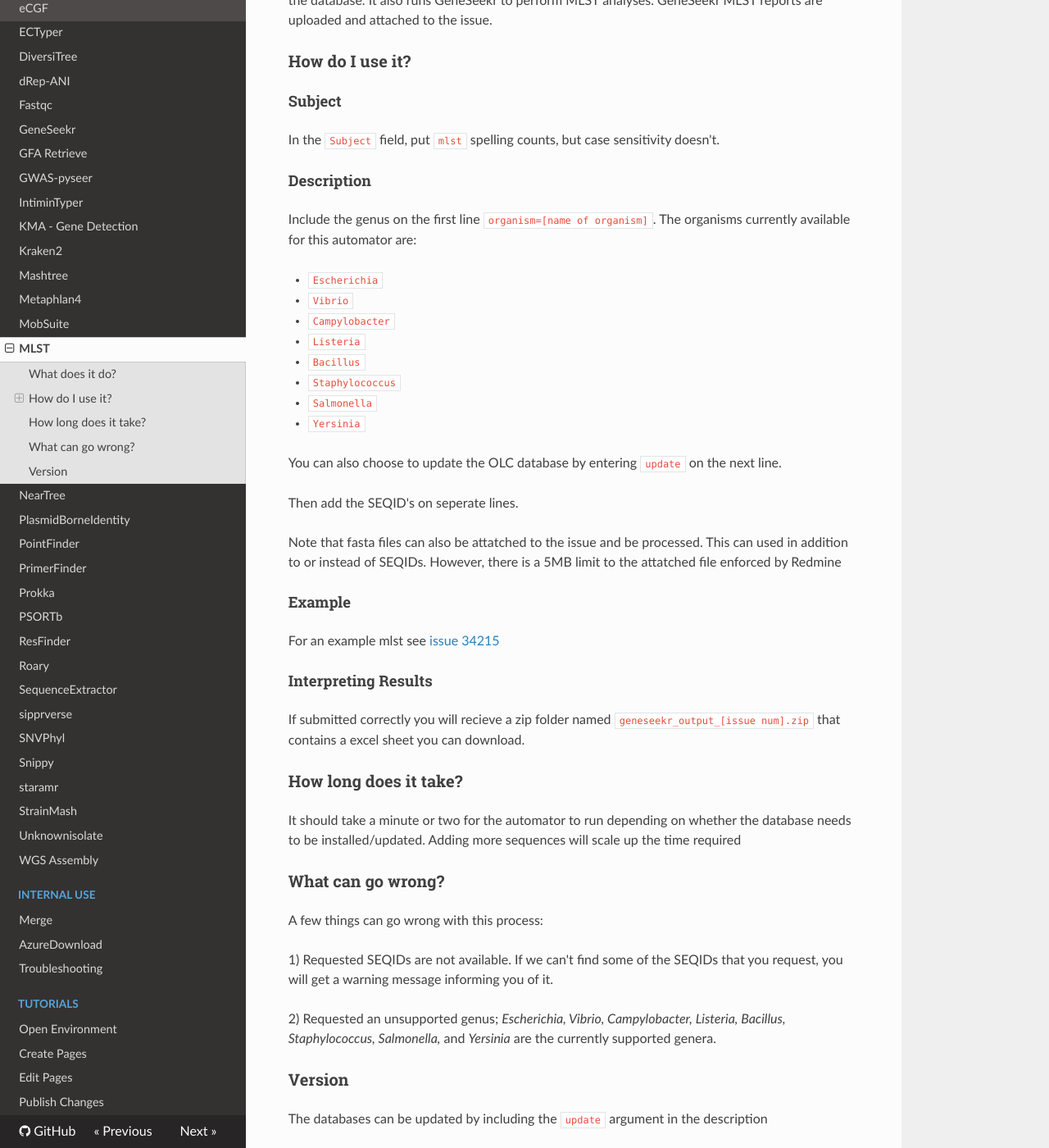
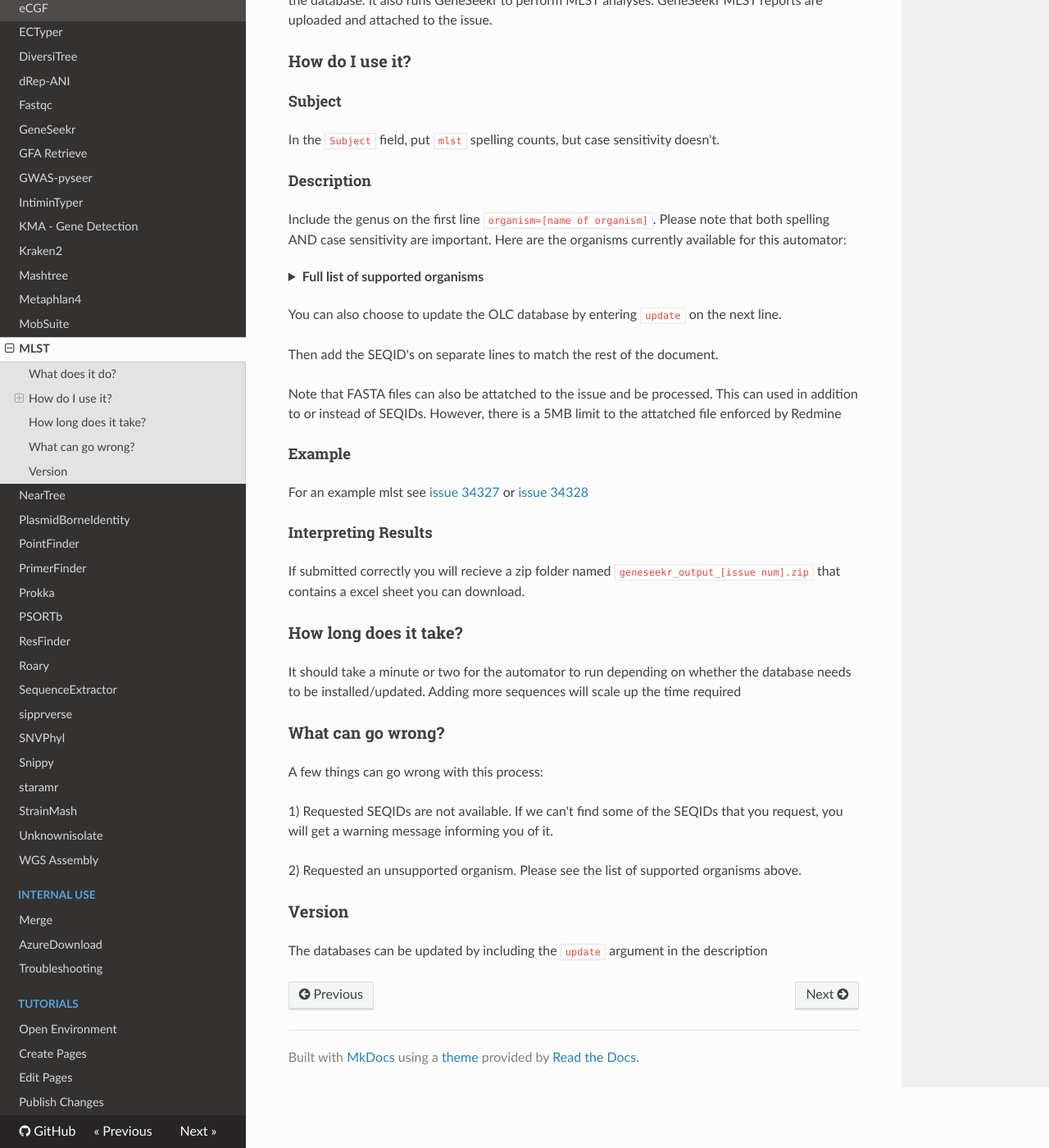
Before and after one commit to OLC-Bioinformatics/redmine-docs, an MkDocs documentation site: the page built from docs/analysis/mlst.md, in a window 1280 px wide and 1400 px high, scrolled down 269 px. Shown: the whole window at 82% size. Built offline with MkDocs 1.6.1, drawn with Linux system fonts in a browser that asks for light colours; nearby versions of some CDN libraries; some of the changed lines change nothing that is shown.

Commit message:
added the rest of links on index page and updated list supported organisms for mlst automator

```diff
--- a/docs/analysis/mlst.md
+++ b/docs/analysis/mlst.md
@@ -12,26 +12,177 @@
 
 #### Description
 
-Include the genus on the first line `organism=[name of organism]`. The organisms currently available for this automator are:
+Include the genus on the first line `organism=[name of organism]`. Please note that both spelling AND case sensitivity are important. Here are the organisms currently available for this automator:
 
-- `Escherichia`
-- `Vibrio`
-- `Campylobacter`
-- `Listeria`
-- `Bacillus`
-- `Staphylococcus`
-- `Salmonella`
-- `Yersinia`
+<details>
+  <summary><b>Full list of supported organisms</b></summary> <br>
+	<ul>
 
+<li>Achromobacter spp.</li>
+<li>Acinetobacter baumannii#1</li>
+<li>Acinetobacter baumannii#2</li>
+<li>Aeromonas spp.</li>
+<li>Aggregatibacter actinomycetemcomitans</li>
+<li>Anaplasma phagocytophilum</li>
+<li>Arcobacter spp.</li>
+<li>Aspergillus fumigatus</li>
+<li>Bacillus cereus</li>
+<li>Bacillus licheniformis</li>
+<li>Bacillus subtilis</li>
+<li>Bacteroides fragilis</li>
+<li>Bartonella bacilliformis</li>
+<li>Bartonella henselae</li>
+<li>Bartonella washoensis</li>
+<li>Bordetella spp.</li>
+<li>Borrelia spp.</li>
+<li>Brachyspira hampsonii</li>
+<li>Brachyspira hyodysenteriae</li>
+<li>Brachyspira intermedia</li>
+<li>Brachyspira pilosicoli</li>
+<li>Brachyspira spp.</li>
+<li>Brucella spp.</li>
+<li>Burkholderia cepacia complex</li>
+<li>Burkholderia pseudomallei</li>
+<li>Campylobacter concisus/curvus</li>
+<li>Campylobacter fetus</li>
+<li>Campylobacter helveticus</li>
+<li>Campylobacter hyointestinalis</li>
+<li>Campylobacter insulaenigrae</li>
+<li>Campylobacter jejuni</li>
+<li>Campylobacter lanienae</li>
+<li>Campylobacter lari</li>
+<li>Campylobacter sputorum</li>
+<li>Campylobacter upsaliensis</li>
+<li>Candida albicans</li>
+<li>Candida glabrata</li>
+<li>Candida krusei</li>
+<li>Candida tropicalis</li>
+<li>Candidatus Liberibacter solanacearum</li>
+<li>Carnobacterium maltaromaticum</li>
+<li>Chlamydiales spp.</li>
+<li>Citrobacter freundii</li>
+<li>Clonorchis sinensis</li>
+<li>Clostridioides difficile</li>
+<li>Clostridium botulinum</li>
+<li>Clostridium perfringens</li>
+<li>Clostridium septicum</li>
+<li>Corynebacterium diphtheriae</li>
+<li>Cronobacter spp.</li>
+<li>Cutibacterium acnes</li>
+<li>Dichelobacter nodosus</li>
+<li>Edwardsiella spp.</li>
+<li>Enterobacter cloacae</li>
+<li>Enterococcus faecalis</li>
+<li>Enterococcus faecium</li>
+<li>Escherichia coli#1</li>
+<li>Escherichia coli#2</li>
+<li>Flavobacterium psychrophilum</li>
+<li>Gallibacterium anatis</li>
+<li>Geotrichum spp.</li>
+<li>Glaesserella parasuis</li>
+<li>Haemophilus influenzae</li>
+<li>Helicobacter cinaedi</li>
+<li>Helicobacter pylori</li>
+<li>Helicobacter suis</li>
+<li>Kingella kingae</li>
+<li>Klebsiella aerogenes</li>
+<li>Klebsiella oxytoca</li>
+<li>Klebsiella pneumoniae</li>
+<li>Kudoa septempunctata</li>
+<li>Lactobacillus salivarius</li>
+<li>Lactococcus lactis bacteriophage</li>
+<li>Leptospira spp.</li>
+<li>Leptospira spp.#2</li>
+<li>Leptospira spp.#3</li>
+<li>Listeria monocytogenes</li>
+<li>Macrococcus canis</li>
+<li>Macrococcus caseolyticus</li>
+<li>Mammaliicoccus sciuri</li>
+<li>Mannheimia haemolytica</li>
+<li>Melissococcus plutonius</li>
+<li>Moraxella catarrhalis</li>
+<li>Mycobacteria spp.</li>
+<li>Mycobacteroides abscessus</li>
+<li>Mycoplasma agalactiae</li>
+<li>Mycoplasma anserisalpingitidis</li>
+<li>Mycoplasma bovis</li>
+<li>Mycoplasma flocculare</li>
+<li>Mycoplasma gallisepticum#1</li>
+<li>Mycoplasma gallisepticum#2</li>
+<li>Mycoplasma hominis</li>
+<li>Mycoplasma hyopneumoniae</li>
+<li>Mycoplasma hyorhinis</li>
+<li>Mycoplasma iowae</li>
+<li>Mycoplasma pneumoniae</li>
+<li>Mycoplasma synoviae</li>
+<li>Neisseria spp.</li>
+<li>Orientia tsutsugamushi</li>
+<li>Ornithobacterium rhinotracheale</li>
+<li>Paenibacillus larvae</li>
+<li>Pasteurella multocida#1</li>
+<li>Pasteurella multocida#2</li>
+<li>Pediococcus pentosaceus</li>
+<li>Photobacterium damselae</li>
+<li>Piscirickettsia salmonis</li>
+<li>Porphyromonas gingivalis</li>
+<li>Pseudomonas aeruginosa</li>
+<li>Pseudomonas fluorescens</li>
+<li>Pseudomonas putida</li>
+<li>Rhodococcus spp.</li>
+<li>Riemerella anatipestifer</li>
+<li>Salmonella enterica</li>
+<li>Saprolegnia parasitica</li>
+<li>Shewanella spp.</li>
+<li>Sinorhizobium spp.</li>
+<li>Staphylococcus aureus</li>
+<li>Staphylococcus chromogenes</li>
+<li>Staphylococcus epidermidis</li>
+<li>Staphylococcus haemolyticus</li>
+<li>Staphylococcus hominis</li>
+<li>Staphylococcus lugdunensis</li>
+<li>Staphylococcus pseudintermedius</li>
+<li>Stenotrophomonas maltophilia</li>
+<li>Streptococcus agalactiae</li>
+<li>Streptococcus bovis/equinus complex (SBSEC)</li>
+<li>Streptococcus canis</li>
+<li>Streptococcus dysgalactiae equisimilis</li>
+<li>Streptococcus gallolyticus</li>
+<li>Streptococcus oralis</li>
+<li>Streptococcus pneumoniae</li>
+<li>Streptococcus pyogenes</li>
+<li>Streptococcus suis</li>
+<li>Streptococcus thermophilus</li>
+<li>Streptococcus thermophilus#2</li>
+<li>Streptococcus uberis</li>
+<li>Streptococcus zooepidemicus</li>
+<li>Streptomyces spp</li>
+<li>Taylorella spp.</li>
+<li>Tenacibaculum spp.</li>
+<li>Treponema pallidum</li>
+<li>Trichomonas vaginalis</li>
+<li>Ureaplasma spp.</li>
+<li>Vibrio cholerae</li>
+<li>Vibrio cholerae#2</li>
+<li>Vibrio parahaemolyticus</li>
+<li>Vibrio spp.</li>
+<li>Vibrio tapetis</li>
+<li>Vibrio vulnificus</li>
+<li>Wolbachia</li>
+<li>Xylella fastidiosa</li>
+<li>Yersinia pseudotuberculosis</li>
+<li>Yersinia ruckeri</li>
+	</ul>
+</details>
+<br>
 You can also choose to update the OLC database by entering `update` on the next line.
 
-Then add the SEQID's on seperate lines.
+Then add the SEQID's on separate lines to match the rest of the document.
 
-Note that fasta files can also be attatched to the issue and be processed. This can used in addition to or instead of SEQIDs. However, there is a 5MB limit to the attatched file enforced by Redmine
+Note that FASTA files can also be attatched to the issue and be processed. This can used in addition to or instead of SEQIDs. However, there is a 5MB limit to the attatched file enforced by Redmine
 
 #### Example
 
-For an example mlst see [issue 34215](https://redmine.biodiversity.agr.gc.ca/issues/34215)
+For an example mlst see [issue 34327](https://redmine.biodiversity.agr.gc.ca/issues/34327) or [issue 34328](https://redmine.biodiversity.agr.gc.ca/issues/34328)
 
 #### Interpreting Results
 
@@ -47,7 +198,7 @@
 
 1) Requested SEQIDs are not available. If we can't find some of the SEQIDs that you request, you will get a warning message informing you of it.
 
-2) Requested an unsupported genus; _Escherichia, Vibrio, Campylobacter, Listeria, Bacillus, Staphylococcus, Salmonella,_ and _Yersinia_ are the currently supported genera.
+2) Requested an unsupported organism. Please see the list of supported organisms above.
 
 ### Version
 
```
